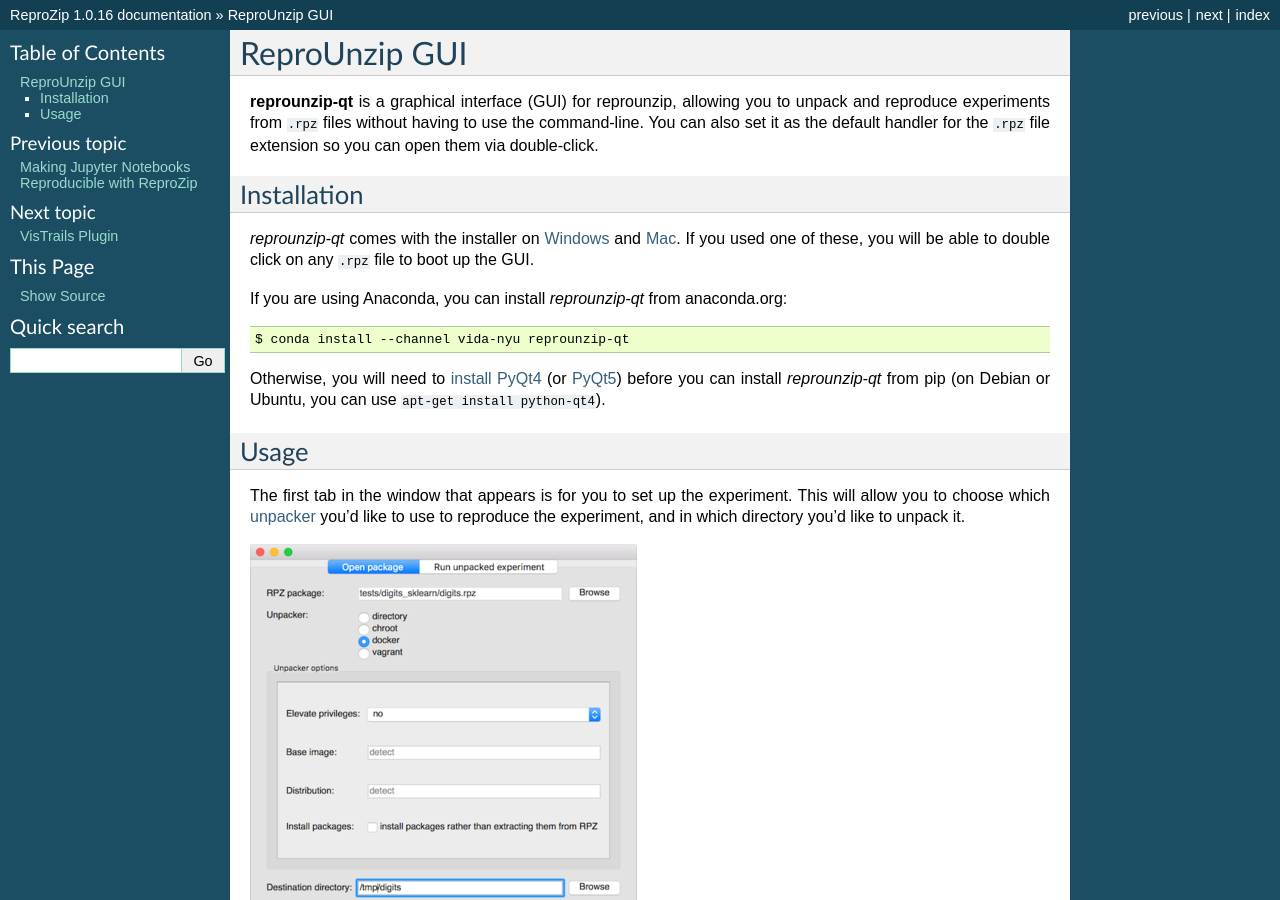
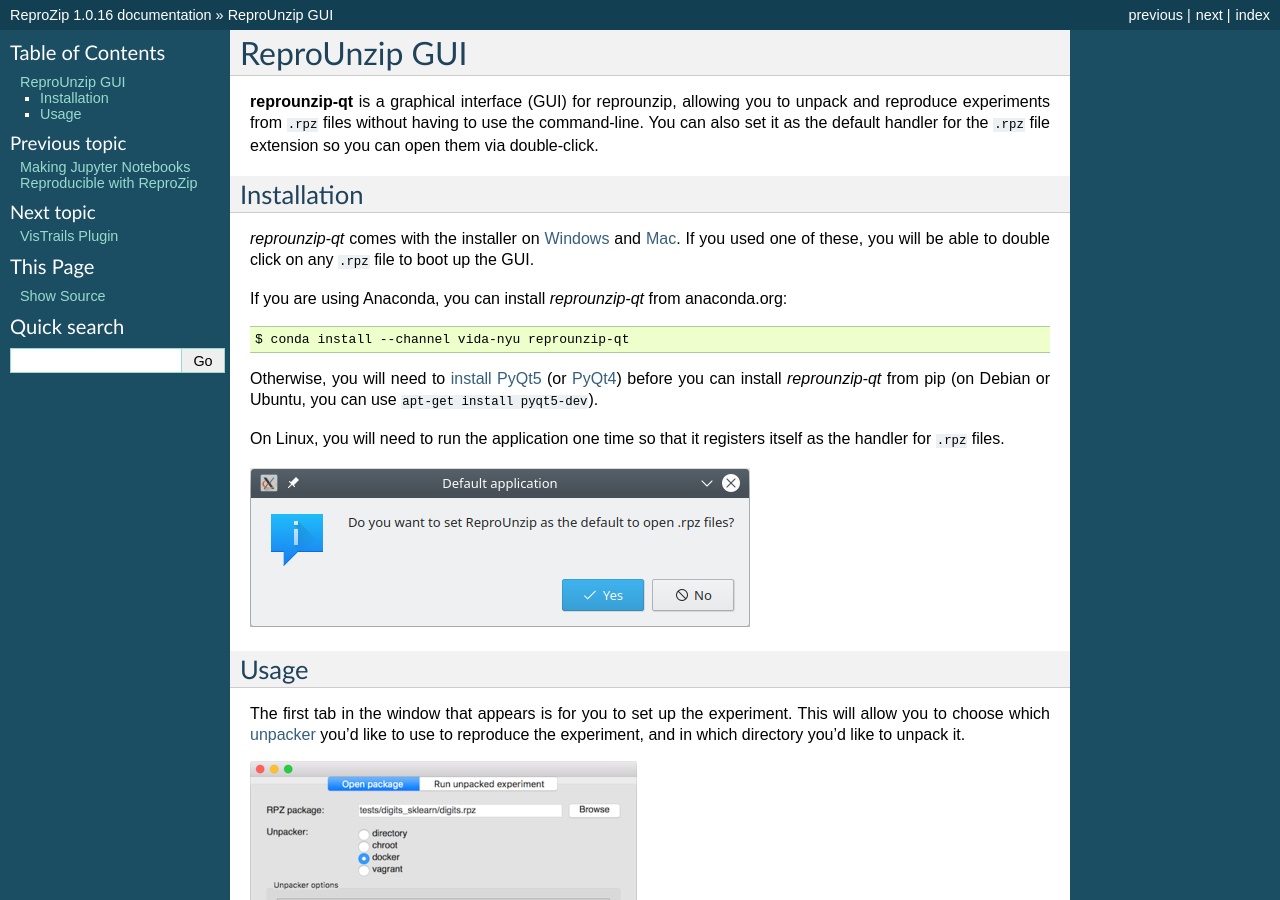
Before and after one commit to VIDA-NYU/reprozip, a Sphinx documentation site: the page built from docs/gui.rst, in a window 1280 px wide and 900 px high. Built offline with Sphinx 7.4.7, drawn with Linux system fonts in a browser that asks for light colours.

Commit message:
Mention to run reprounzip-qt to register on Linux

```diff
--- a/docs/gui.rst
+++ b/docs/gui.rst
@@ -14,7 +14,12 @@
 
     $ conda install --channel vida-nyu reprounzip-qt
 
-Otherwise, you will need to `install PyQt4 <https://www.riverbankcomputing.com/software/pyqt/download>`__ (or `PyQt5 <https://www.riverbankcomputing.com/software/pyqt/download5>`__) before you can install *reprounzip-qt* from pip (on Debian or Ubuntu, you can use ``apt-get install python-qt4``).
+Otherwise, you will need to `install PyQt5 <https://www.riverbankcomputing.com/software/pyqt/download5>`__ (or `PyQt4 <https://www.riverbankcomputing.com/software/pyqt/download>`__) before you can install *reprounzip-qt* from pip (on Debian or Ubuntu, you can use ``apt-get install pyqt5-dev``).
+
+On Linux, you will need to run the application one time so that it registers
+itself as the handler for ``.rpz`` files.
+
+..  image:: figures/reprounzip-qt-linux-register.png
 
 Usage
 =====
```
Also changed, not shown: docs/figures/reprounzip-qt-linux-register.png (added).
